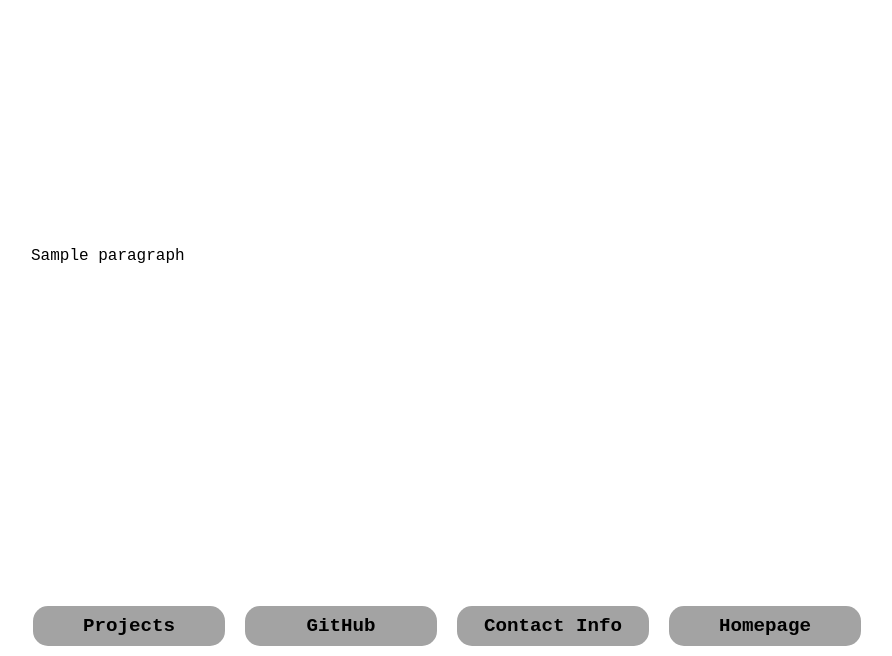
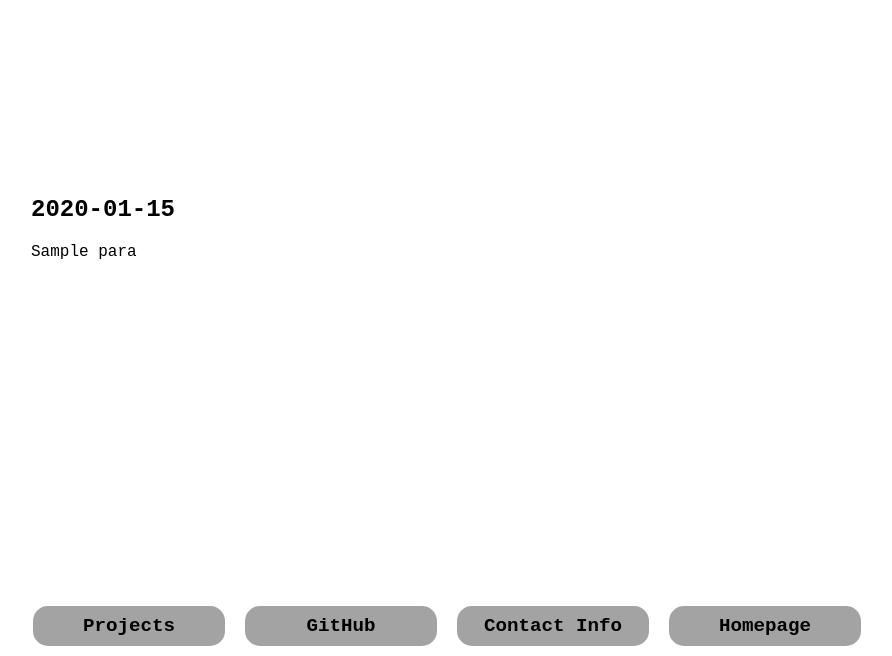
Before and after one commit to Christo-Hutch/web-portfolio, a Flask app: template templates/journey.html in a window 1280 px wide. Shown: the part 144-800 px from the top of the page, without its empty margins (193-1085 px from the left). Run offline with Flask 3, Linux system fonts and the light colour scheme; the template is opened without the code that fills it: most values are stand-ins (such as "Sample title", 1, 10 or a date in 2020).

Commit message:
change journey.html to dynamically display dict

```diff
--- a/templates/journey.html
+++ b/templates/journey.html
@@ -12,8 +12,13 @@
     </head>
     <body>
       <div class="journey-main-container">
-            {% for paragraph in journey %}
-                <p>{{ paragraph }}</p>
+        {% for date, paragraphs in journey.items() %}
+            <h2>{{ date }}</h2>
+            {% for para in paragraphs %}
+                <p>{{ para }}</p>
+            {% endfor %}
+            <br>
+            <br>
         {% endfor %}
 
         <div class="nav-row">
```
Lines whose indentation alone changed are shown as unchanged.
